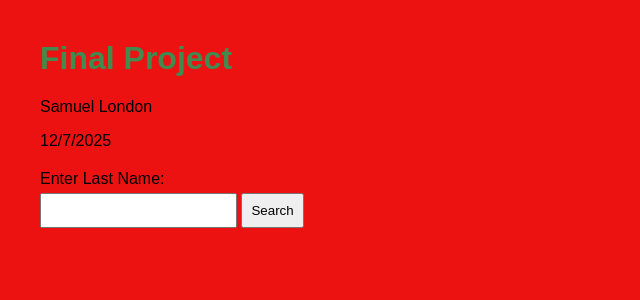
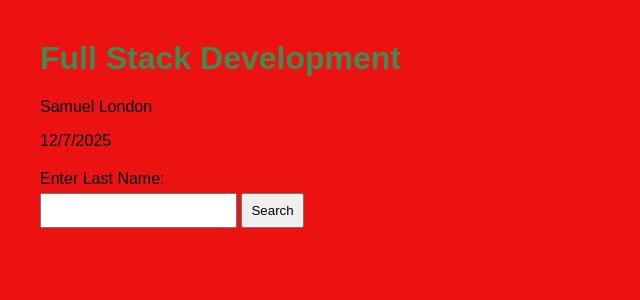
Before and after one commit to sjlondon666/finalproject_sjlondon666, a PHP site: page / in a window 1280 px wide. Shown: the top 300 px of the page, without its empty margins (0-640 px from the left). Run offline with PHP 8.4, Linux system fonts and the light colour scheme.

Commit message:
Final Project

```diff
--- a/index.php
+++ b/index.php
@@ -7,7 +7,7 @@
 </head>
 <body>
 
-<h1>Final Project</h1>
+<h1>Full Stack Development</h1>
 <p>Samuel London</p>
 <p>12/7/2025</p>
 
```
Also changed, not shown: media/Screenshot 2025-12-07 164537.png, media/Screenshot 2025-12-07 164607.png, media/Screenshot 2025-12-07 192612.png, media/Screenshot 2025-12-07 192651.png.
